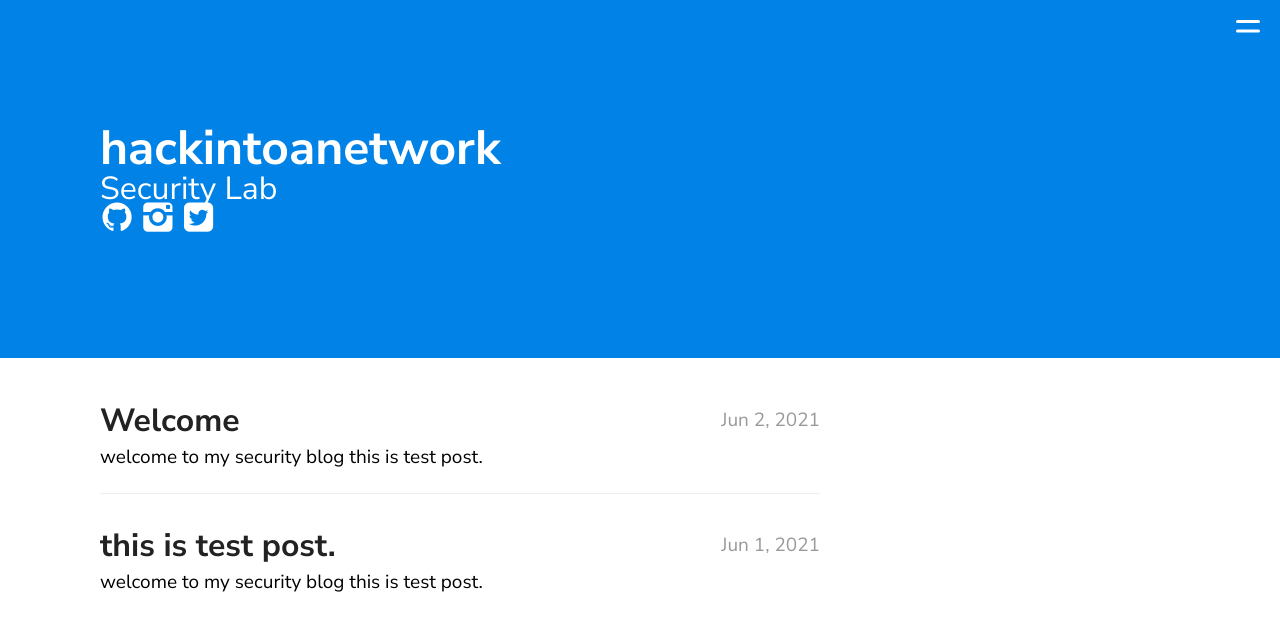
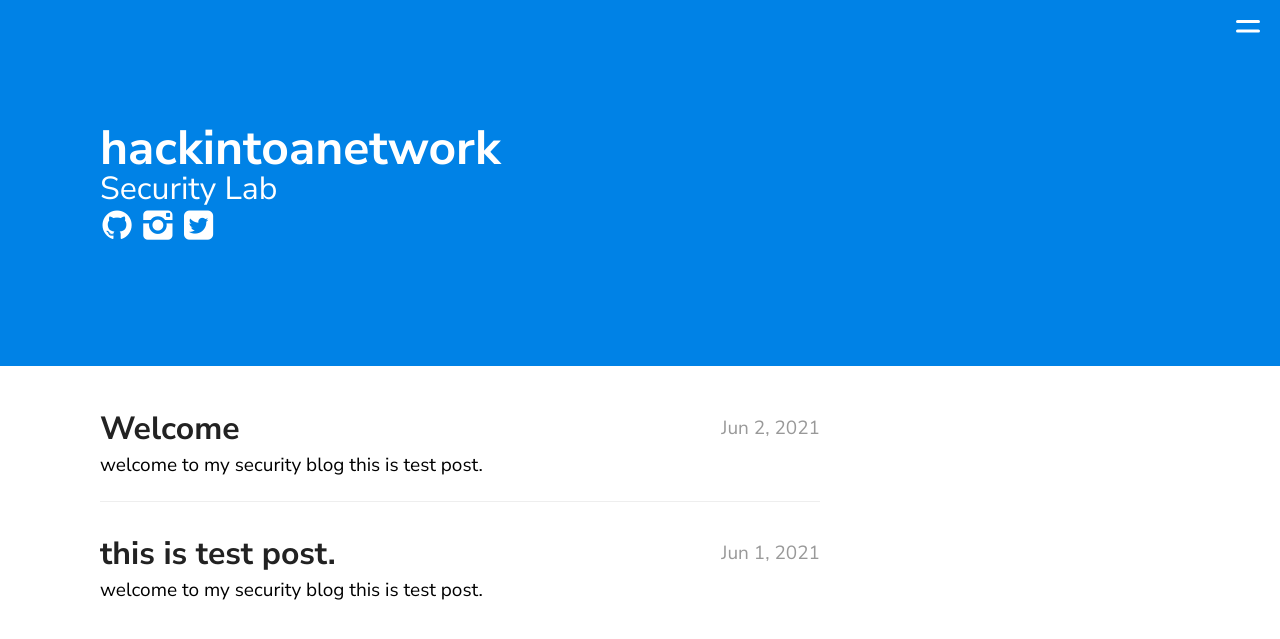
Before and after one commit to Developers-Official/hackintoanetwork.github.io, a Jekyll site: the page built from index.md, in a window 1280 px wide. Shown: the top 639 px of the page. Built offline with Jekyll 4.4.1, drawn with Linux system fonts in a browser that asks for light colours; nearby versions of some CDN libraries.

Commit message:
Update theme.scss

```diff
--- a/_sass/theme.scss
+++ b/_sass/theme.scss
@@ -76,7 +76,7 @@ header {
 		overflow: hidden;
 		list-style-type: none;
 		padding: 0;
-		margin-top: -8px;
+		margin-top: 0;
 		li {
 			color: #fff;
 			float: left;
```
